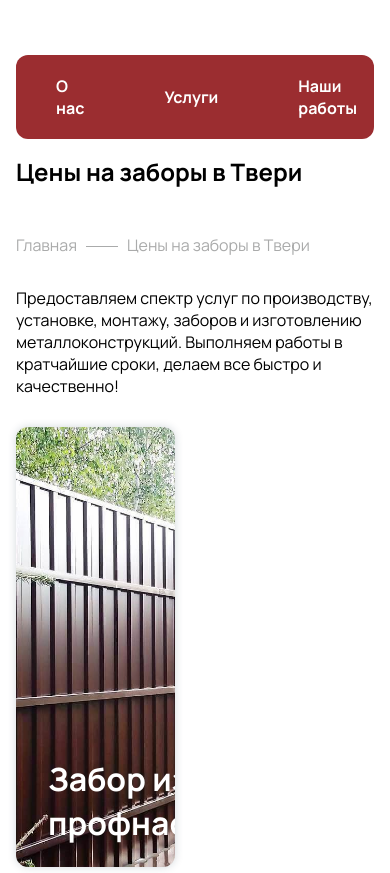
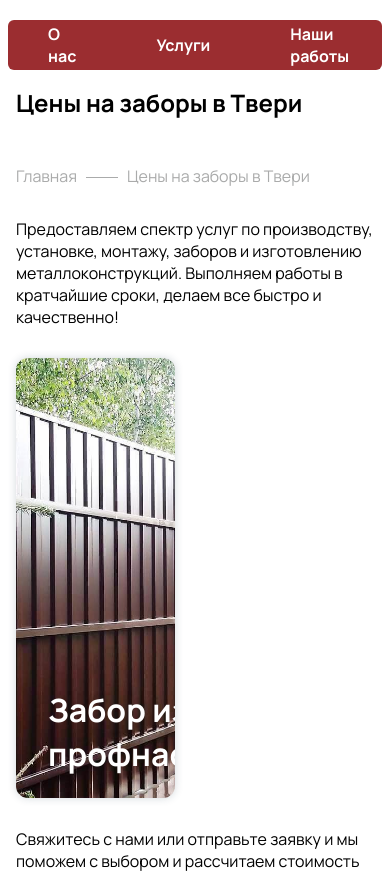
Before and after one commit to CollonilTolli/dionys, a Next.js app: page /fences in a window 390 px wide. Shown: the top 873 px of the page. Built offline with nearby package versions, Linux system fonts and the light colour scheme.

Commit message:
Mobile adaptive for first 3 sections on main page

```diff
--- a/components/About/About.module.scss
+++ b/components/About/About.module.scss
@@ -6,24 +6,24 @@
         overflow: unset;
     }
     .content {
-        margin-top: 70px;
+        margin-top: 62px;
 
         &_title {
             color: var(--black);
             text-align: center;
             font-family: Manrope;
-            font-size: 32px;
+            font-size: 24px;
             font-style: normal;
             font-weight: 700;
             line-height: normal;
         }
 
         &_description {
-            margin-top: 60px;
+            margin-top: 30px;
             color: var(--black);
             text-align: center;
             font-family: Manrope;
-            font-size: 24px;
+            font-size: 16px;
             font-style: normal;
             font-weight: 400;
             line-height: normal;
@@ -31,7 +31,7 @@
             strong {
                 color: var(--bordo);
                 font-family: Manrope;
-                font-size: 24px;
+                font-size: 16px;
                 font-style: normal;
                 font-weight: 700;
                 line-height: normal;
@@ -44,11 +44,12 @@
             align-items: center;
             justify-content: space-between;
             margin-top: 60px;
-            padding-bottom: 100px;
+            padding-bottom: 75px;
             &_item {
-                max-width: 45%;
+                max-width: 100%;
                 width: 100%;
                 position: relative;
+                margin-bottom: 33px;
                 &::before{
                     content: "";
                     display: block;
@@ -57,21 +58,28 @@
                     width: 75px;
                     height: 75px;
                     position: absolute;
-                    left: 0;
-                    top: 16px;
+                    left: 22px;
+                    top: 50%;
+                    transform: translateY(-50%);
                 }
                 &_text {
-                    margin: 0 0 16px 35px;
+                    margin: 0px;
                     border-radius: 12px;
                     background: #FFF;
                     box-shadow: 0px 0px 0px 0px rgba(0, 0, 0, 0.10), 0px 1px 2px 0px rgba(0, 0, 0, 0.10), 0px 4px 4px 0px rgba(0, 0, 0, 0.09), 0px 9px 5px 0px rgba(0, 0, 0, 0.05), 0px 16px 6px 0px rgba(0, 0, 0, 0.01), 0px 25px 7px 0px rgba(0, 0, 0, 0.00);
-                    padding: 32px 56px;
+                    padding: 33px 0px 33px 125px;
+
+                    @include breakpoint(s) {
+                       padding: 32px 56px;
+                       margin: 0px 0px 16px 35px;
+                    }
                 }
                 &_image{
                     position: absolute;
                     z-index: 2;
-                    left: 0;
-                    top: 10px;
+                    left: 22px;
+                    top: 50%;
+                    transform: translateY(-50%);
                 }
             }
         }
@@ -80,6 +88,12 @@
         position: absolute;
         top: 0;
         left: -10%;
+        display: none;
+
+        @include breakpoint(s) {
+            display: block;
+        }
+
         &_right{
             top: unset;
             bottom: 0;
--- a/components/Category/CategoryItem/CategoryItem.module.scss
+++ b/components/Category/CategoryItem/CategoryItem.module.scss
@@ -1,12 +1,14 @@
 .CategoryItem {
-    filter: drop-shadow(0px 0px 0px rgba(0, 0, 0, 0.10)) drop-shadow(0px 4px 8px rgba(0, 0, 0, 0.10)) drop-shadow(0px 14px 14px rgba(0, 0, 0, 0.09)) drop-shadow(0px 32px 19px rgba(0, 0, 0, 0.05)) drop-shadow(0px 56px 23px rgba(0, 0, 0, 0.01)) drop-shadow(0px 88px 25px rgba(0, 0, 0, 0.00));
-    max-width: 50%;
+    filter: drop-shadow(0px 0px 0px rgba(0, 0, 0, 0.1)) drop-shadow(0px 4px 8px rgba(0, 0, 0, 0.1)) drop-shadow(0px 14px 14px rgba(0, 0, 0, 0.09)) drop-shadow(0px 32px 19px rgba(0, 0, 0, 0.05)) drop-shadow(0px 56px 23px rgba(0, 0, 0, 0.01)) drop-shadow(0px 88px 25px rgba(0, 0, 0, 0));
+    max-width: 100%;
     width: 100%;
     display: flex;
     flex-direction: column;
     position: relative;
     margin-top: 96px;
     padding: 340px 16px 16px;
+    background: white;
+    border-radius: 10px;
 
     .imageContainer {
         width: calc(100% - 64px);
--- a/components/Header/Header.module.scss
+++ b/components/Header/Header.module.scss
@@ -113,11 +113,12 @@
     position: sticky;
     top: 16px;
     z-index: 999;
-    margin-top: 55px!important;
+    margin-top: 20px!important;
+    padding: 0px 8px !important;
     .navigation {
         width: 100%;
         background-color: var(--bordo);
-        border-radius: 12px;
+        border-radius: 6px;
     }
 
     .list {
@@ -130,7 +131,7 @@
         list-style-type: none;
 
         &_element {
-            padding: 20px 40px;
+            padding: 3px 40px;
             &_link {
                 text-decoration: none;
                 color: #FFF;
--- a/components/OpenedComponent/OpenedComponent.module.scss
+++ b/components/OpenedComponent/OpenedComponent.module.scss
@@ -1,9 +1,16 @@
+@import './../../app/mixins.scss';
+
 .OpenedComponent {
     position: relative;
     width: 100%;
     height: fit-content;
     overflow: hidden;
-    border-radius: 0 0 120px 120px;
+    border-radius: 0 0 30px 30px;
+
+    @include breakpoint(s) {
+        border-radius: 0px 0px 120px 120px;
+    }
+
     .bgImage {
         object-fit: cover;
         z-index: -1;
@@ -13,7 +20,7 @@
         display: flex;
         flex-direction: column;
         align-items: center;
-        padding-bottom: 300px;
+        padding-bottom: 201px;
         &_prequel {
             color: #1A1A1A;
             font-family: Manrope;
@@ -22,7 +29,7 @@
             font-weight: 200;
             line-height: normal;
             text-transform: uppercase;
-            margin-top: 32px;
+            margin-top: 70px;
         }
 
         &_title {
@@ -30,12 +37,17 @@
             text-align: center;
             text-shadow: 0px 4px 4px rgba(0, 0, 0, 0.25);
             font-family: Manrope;
-            font-size: 64px;
+            font-size: 50px;
             font-style: normal;
             font-weight: 700;
             line-height: 107.1%;
-            margin: 32px 0 0;
-            max-width: 70%;
+            margin: 32px 0 100px;
+            max-width: 100%;
+
+            @include breakpoint(s) {
+                min-width: 70%;
+                font-size: 64px;
+            }
         }
 
         &_description {
@@ -47,6 +59,12 @@
             font-weight: 400;
             line-height: normal;
             margin-top: 32px;
+            display: none;
+
+            @include breakpoint(s) {
+                display: block;
+            }
+
             strong {
                 color: #9B2D30;
                 font-family: Manrope;
```
